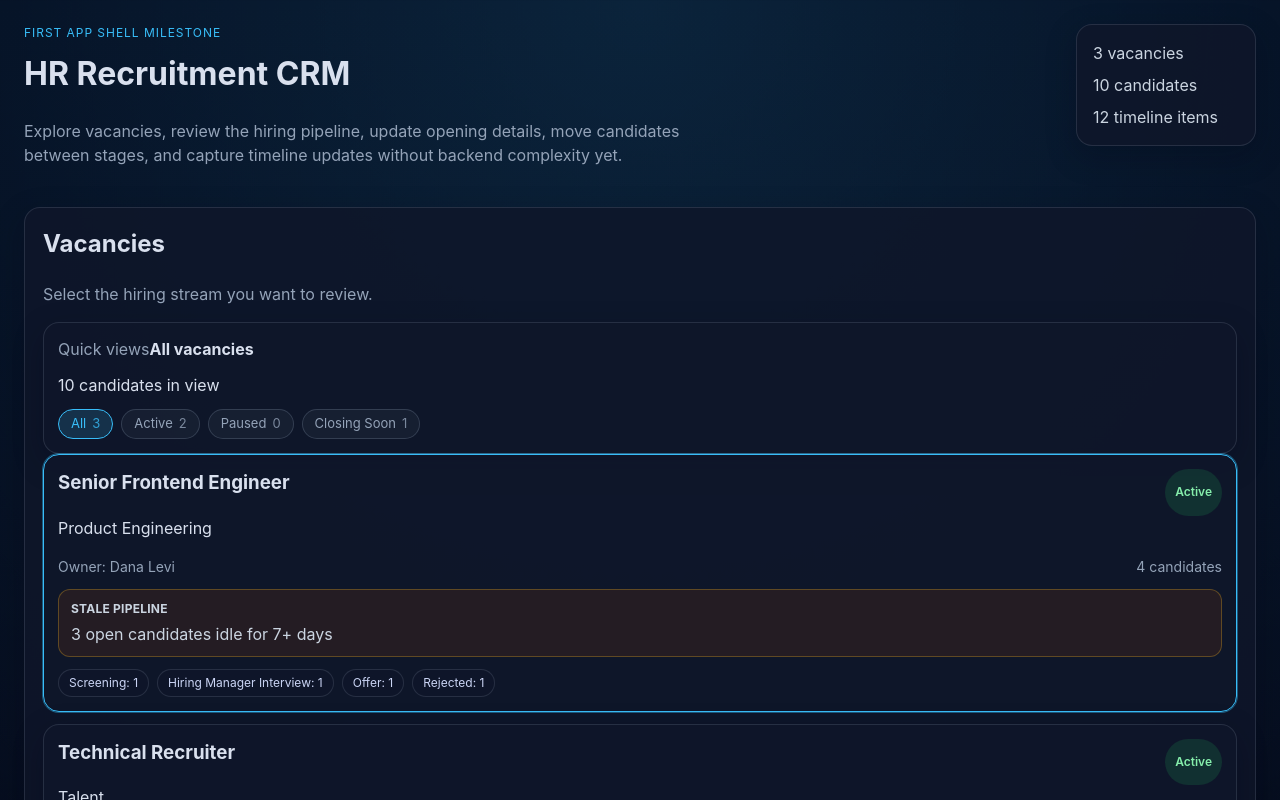
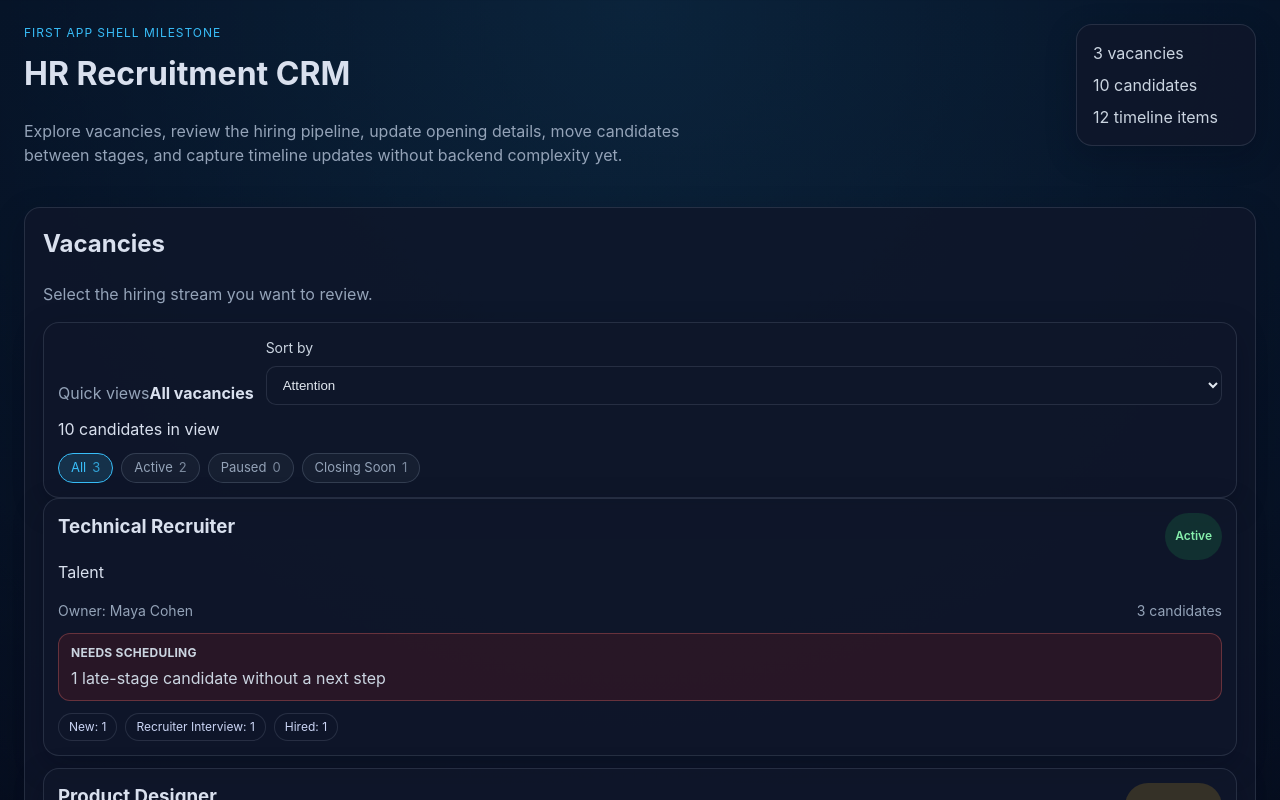
Before and after one commit to RivkindLeon/hr-recruitment-crm, a React (Vite) app: page / in a window 1280 px wide. Shown: the top 800 px of the page. Built offline with nearby package versions, Linux system fonts and the light colour scheme.

Commit message:
feat: add vacancy sort controls (#15)

```diff
--- a/src/App.tsx
+++ b/src/App.tsx
@@ -34,6 +34,8 @@ export default function App() {
           filteredVacancies={state.filteredVacancies}
           vacancyFilter={state.vacancyFilter}
           setVacancyFilter={state.setVacancyFilter}
+          vacancySort={state.vacancySort}
+          setVacancySort={state.setVacancySort}
           selectedVacancyId={state.selectedVacancyId}
           handleVacancySelect={state.handleVacancySelect}
           vacancyStageSnapshots={state.vacancyStageSnapshots}
--- a/src/components/VacancyListPanel.tsx
+++ b/src/components/VacancyListPanel.tsx
@@ -1,6 +1,6 @@
 import type { Vacancy, VacancyAttentionSummary } from '../types';
-import type { VacancyStatusFilter } from '../constants';
-import { vacancyStatusFilterOptions } from '../constants';
+import type { VacancySortOption, VacancyStatusFilter } from '../constants';
+import { vacancySortOptions, vacancyStatusFilterOptions } from '../constants';
 import type { CandidateStage } from '../types';
 import { stageOrder } from '../constants';
 
@@ -8,6 +8,8 @@ interface VacancyListPanelProps {
   filteredVacancies: Vacancy[];
   vacancyFilter: VacancyStatusFilter;
   setVacancyFilter: (f: VacancyStatusFilter) => void;
+  vacancySort: VacancySortOption;
+  setVacancySort: (sort: VacancySortOption) => void;
   selectedVacancyId: string;
   handleVacancySelect: (id: string) => void;
   vacancyStageSnapshots: Record<string, Record<CandidateStage, number>>;
@@ -44,6 +46,8 @@ export function VacancyListPanel({
   filteredVacancies,
   vacancyFilter,
   setVacancyFilter,
+  vacancySort,
+  setVacancySort,
   selectedVacancyId,
   handleVacancySelect,
   vacancyStageSnapshots,
@@ -66,9 +70,30 @@ export function VacancyListPanel({
       </div>
 
       <div className="vacancy-filter-card">
-        <div>
-          <span className="detail-label">Quick views</span>
-          <strong>{vacancyFilterLabel}</strong>
+        <div className="vacancy-filter-header">
+          <div>
+            <span className="detail-label">Quick views</span>
+            <strong>{vacancyFilterLabel}</strong>
+          </div>
+          <label className="sort-field">
+            <span>Sort by</span>
+            <select
+              value={vacancySort}
+              onChange={(e) => setVacancySort(e.target.value as VacancySortOption)}
+            >
+              {vacancySortOptions.map((option) => (
+                <option key={option} value={option}>
+                  {option === 'attention'
+                    ? 'Attention'
+                    : option === 'active-pipeline'
+                      ? 'Active pipeline'
+                      : option === 'latest-activity'
+                        ? 'Latest activity'
+                        : 'Title'}
+                </option>
+              ))}
+            </select>
+          </label>
         </div>
         <span>{filteredCandidateCount} candidates in view</span>
         <div className="timeline-filters vacancy-filters">
--- a/src/constants.ts
+++ b/src/constants.ts
@@ -23,6 +23,15 @@ export const vacancyStatusFilterOptions = ['all', ...vacancyStatusOptions] as co
 
 export type VacancyStatusFilter = (typeof vacancyStatusFilterOptions)[number];
 
+export const vacancySortOptions = [
+  'attention',
+  'active-pipeline',
+  'latest-activity',
+  'title',
+] as const;
+
+export type VacancySortOption = (typeof vacancySortOptions)[number];
+
 export const timelineEntryTypes: TimelineEntryType[] = ['feedback', 'interview', 'communication'];
 
 export const defaultCandidateForm = {
--- a/src/hooks/useHrCrmState.ts
+++ b/src/hooks/useHrCrmState.ts
@@ -1,6 +1,12 @@
 import { useMemo, useState, useEffect } from 'react';
 import type { Candidate, CandidateStage, TimelineEntry, Vacancy } from '../types';
-import { stageOrder, TODAY, defaultCandidateForm, defaultTimelineForm } from '../constants';
+import {
+  stageOrder,
+  TODAY,
+  defaultCandidateForm,
+  defaultTimelineForm,
+  vacancySortOptions,
+} from '../constants';
 import {
   buildNewCandidate,
   buildNewTimelineEntry,
@@ -10,11 +16,12 @@ import {
   getVacancyAttentionSummary,
   getVacancyDraft,
   moveCandidateInList,
+  sortVacancies,
   stageBucketCandidates,
   updateCandidateRecord,
   updateVacancyRecord,
 } from '../utils';
-import type { VacancyStatusFilter } from '../constants';
+import type { VacancySortOption, VacancyStatusFilter } from '../constants';
 
 export function useHrCrmState(
   initialVacancies: Vacancy[],
@@ -27,11 +34,31 @@ export function useHrCrmState(
   const [selectedVacancyId, setSelectedVacancyId] = useState(initialVacancies[0]?.id ?? '');
   const [candidateDraft, setCandidateDraft] = useState(defaultCandidateForm);
   const [vacancyFilter, setVacancyFilter] = useState<VacancyStatusFilter>('all');
+  const [vacancySort, setVacancySort] = useState<VacancySortOption>(vacancySortOptions[0]);
+
+  const vacancyAttentionSummaries = useMemo(
+    () =>
+      vacancyRecords.reduce(
+        (summaries, vacancy) => ({
+          ...summaries,
+          [vacancy.id]: getVacancyAttentionSummary(
+            vacancy,
+            getCandidatesForVacancy(candidateRecords, vacancy.id),
+          ),
+        }),
+        {} as Record<string, ReturnType<typeof getVacancyAttentionSummary>>,
+      ),
+    [candidateRecords, vacancyRecords],
+  );
 
   const filteredVacancies = useMemo(() => {
-    if (vacancyFilter === 'all') return vacancyRecords;
-    return vacancyRecords.filter((v) => v.status === vacancyFilter);
-  }, [vacancyFilter, vacancyRecords]);
+    const statusFiltered =
+      vacancyFilter === 'all'
+        ? vacancyRecords
+        : vacancyRecords.filter((v) => v.status === vacancyFilter);
+
+    return sortVacancies(statusFiltered, candidateRecords, vacancyAttentionSummaries, vacancySort);
+  }, [candidateRecords, vacancyAttentionSummaries, vacancyFilter, vacancyRecords, vacancySort]);
 
   const vacancyCandidates = useMemo(
     () => getCandidatesForVacancy(candidateRecords, selectedVacancyId),
@@ -95,21 +122,6 @@ export function useHrCrmState(
 
   const vacancyStageSnapshots = useMemo(
     () => getStageSnapshotMap(vacancyRecords, candidateRecords),
-    [candidateRecords, vacancyRecords],
-  );
-
-  const vacancyAttentionSummaries = useMemo(
-    () =>
-      vacancyRecords.reduce(
-        (summaries, vacancy) => ({
-          ...summaries,
-          [vacancy.id]: getVacancyAttentionSummary(
-            vacancy,
-            getCandidatesForVacancy(candidateRecords, vacancy.id),
-          ),
-        }),
-        {} as Record<string, ReturnType<typeof getVacancyAttentionSummary>>,
-      ),
     [candidateRecords, vacancyRecords],
   );
 
@@ -275,6 +287,7 @@ export function useHrCrmState(
     vacancyEditDraft,
     candidateDraft,
     vacancyFilter,
+    vacancySort,
 
     // Derived
     filteredVacancies,
@@ -303,6 +316,7 @@ export function useHrCrmState(
     setVacancyEditDraft,
     setCandidateDraft,
     setVacancyFilter,
+    setVacancySort,
 
     // Handlers
     handleVacancySelect,
--- a/src/styles.css
+++ b/src/styles.css
@@ -309,6 +309,14 @@ p {
   padding: 14px;
 }
 
+.vacancy-filter-header {
+  display: flex;
+  justify-content: space-between;
+  gap: 12px;
+  align-items: end;
+  flex-wrap: wrap;
+}
+
 .candidate-summary-card,
 .timeline-create-card {
   margin-bottom: 16px;
@@ -334,7 +342,8 @@ p {
 .stage-picker-field select,
 .form-field input,
 .form-field select,
-.form-field textarea {
+.form-field textarea,
+.sort-field select {
   border: 1px solid rgba(148, 163, 184, 0.18);
   background: rgba(15, 23, 42, 0.95);
   color: #e2e8f0;
@@ -372,7 +381,8 @@ p {
   flex-wrap: wrap;
 }
 
-.form-field {
+.form-field,
+.sort-field {
   display: flex;
   flex: 1;
   min-width: 120px;
@@ -380,7 +390,8 @@ p {
   gap: 8px;
 }
 
-.form-field span {
+.form-field span,
+.sort-field span {
   color: #cbd5e1;
   font-size: 14px;
 }
--- a/src/utils.ts
+++ b/src/utils.ts
@@ -7,6 +7,7 @@ import type {
   VacancyStatus,
 } from './types';
 import { stageOrder, TODAY } from './constants';
+import type { VacancySortOption } from './constants';
 
 export function getCandidatesForVacancy(
   allCandidates: Candidate[],
@@ -115,6 +116,67 @@ function formatLatestActivityLabel(candidates: Candidate[]): string {
   return `Updated ${daysSince} days ago`;
 }
 
+export function getOpenCandidateCount(candidates: Candidate[]): number {
+  return candidates.filter((candidate) => !['Hired', 'Rejected'].includes(candidate.currentStage))
+    .length;
+}
+
+function getVacancyAttentionRank(summary: VacancyAttentionSummary): number {
+  if (summary.tone === 'urgent') return 0;
+  if (summary.tone === 'watch') return 1;
+  return 2;
+}
+
+function getLatestActivityDate(candidates: Candidate[]): string {
+  return (
+    [...candidates]
+      .map((candidate) => candidate.lastActivityDate)
+      .sort((a, b) => b.localeCompare(a))[0] ?? ''
+  );
+}
+
+export function sortVacancies(
+  vacancies: Vacancy[],
+  candidates: Candidate[],
+  attentionSummaries: Record<string, VacancyAttentionSummary>,
+  sortOption: VacancySortOption,
+): Vacancy[] {
+  return [...vacancies].sort((left, right) => {
+    if (sortOption === 'title') {
+      return left.title.localeCompare(right.title);
+    }
+
+    const leftCandidates = getCandidatesForVacancy(candidates, left.id);
+    const rightCandidates = getCandidatesForVacancy(candidates, right.id);
+
+    if (sortOption === 'active-pipeline') {
+      const pipelineDiff =
+        getOpenCandidateCount(rightCandidates) - getOpenCandidateCount(leftCandidates);
+      if (pipelineDiff !== 0) return pipelineDiff;
+      return left.title.localeCompare(right.title);
+    }
+
+    if (sortOption === 'latest-activity') {
+      const activityDiff = getLatestActivityDate(rightCandidates).localeCompare(
+        getLatestActivityDate(leftCandidates),
+      );
+      if (activityDiff !== 0) return activityDiff;
+      return left.title.localeCompare(right.title);
+    }
+
+    const attentionDiff =
+      getVacancyAttentionRank(attentionSummaries[left.id]) -
+      getVacancyAttentionRank(attentionSummaries[right.id]);
+    if (attentionDiff !== 0) return attentionDiff;
+
+    const pipelineDiff =
+      getOpenCandidateCount(rightCandidates) - getOpenCandidateCount(leftCandidates);
+    if (pipelineDiff !== 0) return pipelineDiff;
+
+    return left.title.localeCompare(right.title);
+  });
+}
+
 export function getVacancyAttentionSummary(
   vacancy: Vacancy,
   candidates: Candidate[],
@@ -124,9 +186,12 @@ export function getVacancyAttentionSummary(
   );
   const unscheduledLateStageCount = openCandidates.filter(
     (candidate) =>
-      ['Recruiter Interview', 'Hiring Manager Interview', 'Panel / Final Interview', 'Offer'].includes(
-        candidate.currentStage,
-      ) && !candidate.nextInterview,
+      [
+        'Recruiter Interview',
+        'Hiring Manager Interview',
+        'Panel / Final Interview',
+        'Offer',
+      ].includes(candidate.currentStage) && !candidate.nextInterview,
   ).length;
   const staleOpenCandidateCount = openCandidates.filter(
     (candidate) => getDaysSince(candidate.lastActivityDate) >= 7,
```
Also changed, not shown: src/components/DetailPanel.tsx (+7 -1 lines).
